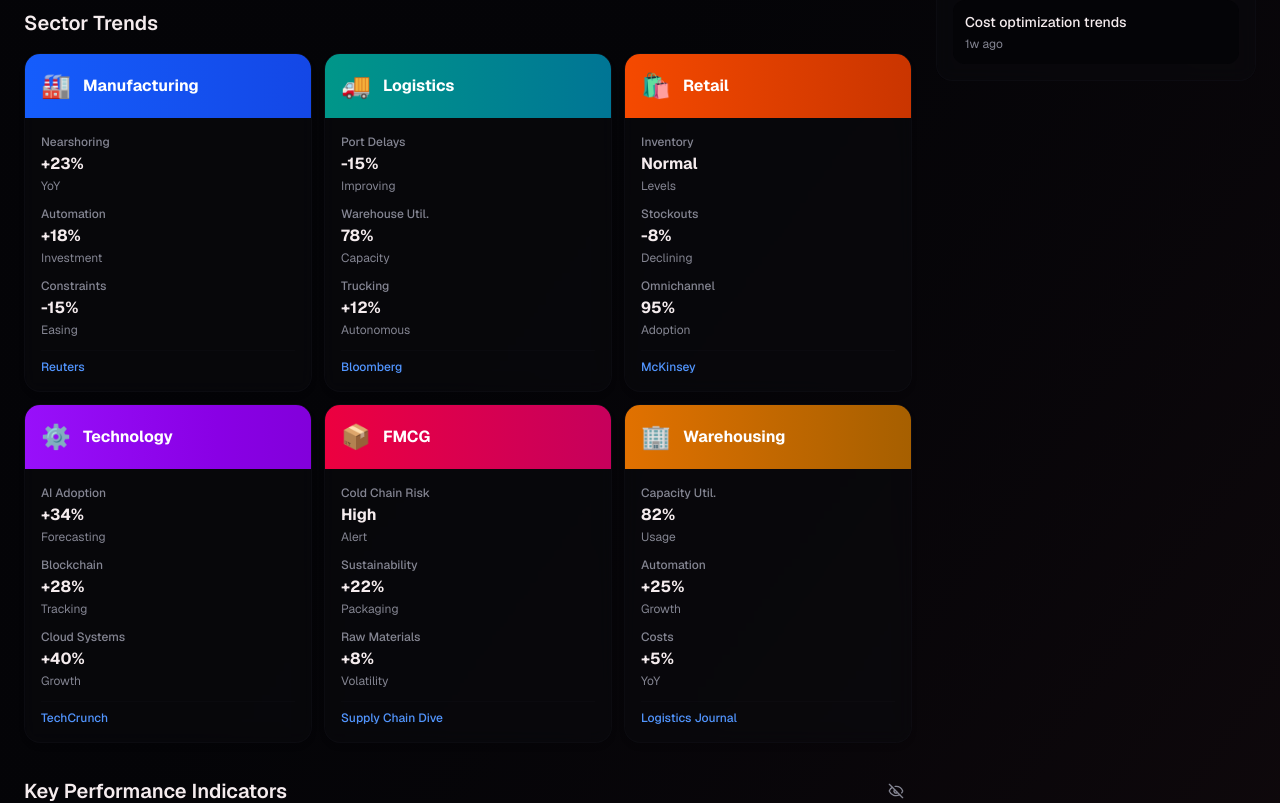
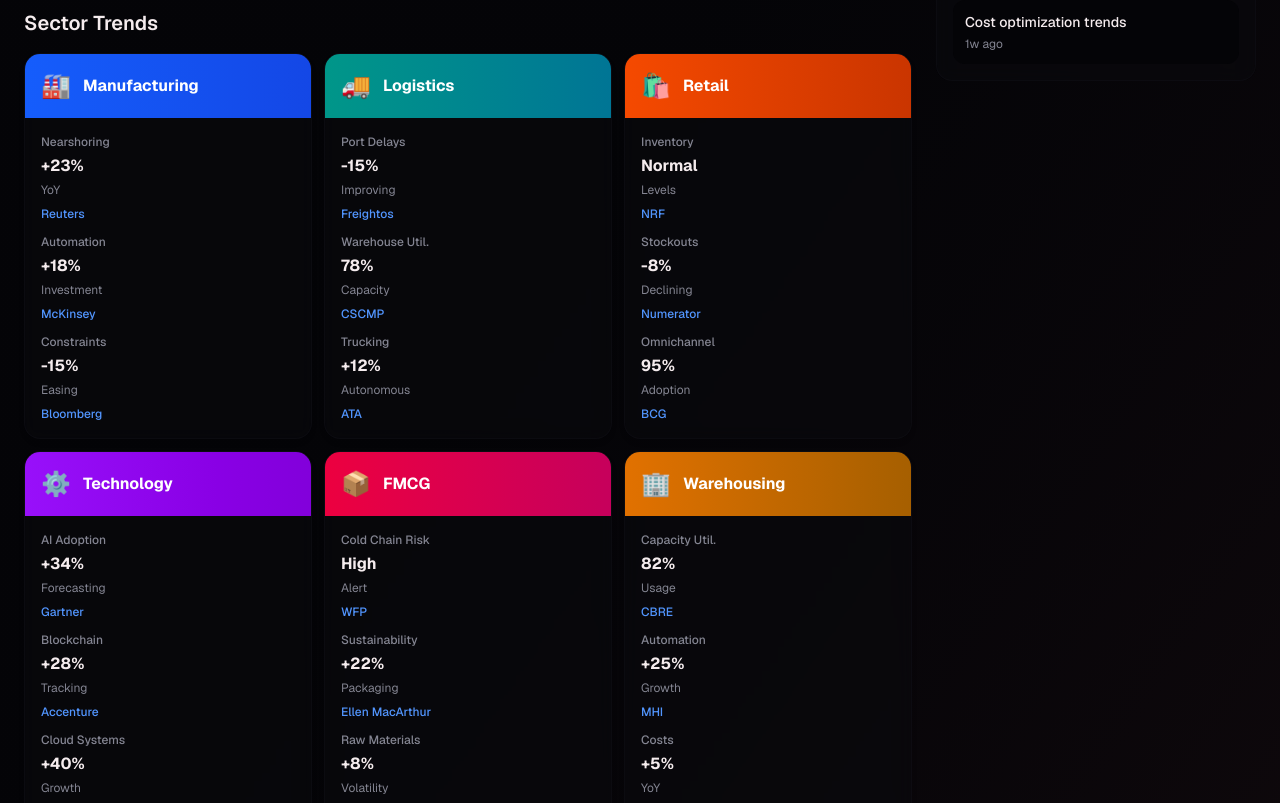
Before and after one commit to amitkumar-ai-pm/v0-scm-intelligence, a Next.js app: page / in a window 1280 px wide. Shown: the part 820-1623 px from the top of the page. Built offline with nearby package versions, Linux system fonts and the light colour scheme.

Commit message:
feat: display individual sources for each sector metric\n\nAdd source reference for each metric to enhance transparency and credibility

```diff
--- a/app/page.tsx
+++ b/app/page.tsx
@@ -47,11 +47,10 @@ const Page = () => {
       title: 'Manufacturing',
       color: 'from-blue-600 to-blue-700',
       icon: '🏭',
-      source: 'Reuters',
       metrics: [
-        { label: 'Nearshoring', value: '+23%', subtext: 'YoY' },
-        { label: 'Automation', value: '+18%', subtext: 'Investment' },
-        { label: 'Constraints', value: '-15%', subtext: 'Easing' },
+        { label: 'Nearshoring', value: '+23%', subtext: 'YoY', source: 'Reuters' },
+        { label: 'Automation', value: '+18%', subtext: 'Investment', source: 'McKinsey' },
+        { label: 'Constraints', value: '-15%', subtext: 'Easing', source: 'Bloomberg' },
       ],
     },
     {
@@ -59,11 +58,10 @@ const Page = () => {
       title: 'Logistics',
       color: 'from-teal-600 to-cyan-700',
       icon: '🚚',
-      source: 'Bloomberg',
       metrics: [
-        { label: 'Port Delays', value: '-15%', subtext: 'Improving' },
-        { label: 'Warehouse Util.', value: '78%', subtext: 'Capacity' },
-        { label: 'Trucking', value: '+12%', subtext: 'Autonomous' },
+        { label: 'Port Delays', value: '-15%', subtext: 'Improving', source: 'Freightos' },
+        { label: 'Warehouse Util.', value: '78%', subtext: 'Capacity', source: 'CSCMP' },
+        { label: 'Trucking', value: '+12%', subtext: 'Autonomous', source: 'ATA' },
       ],
     },
     {
@@ -71,11 +69,10 @@ const Page = () => {
       title: 'Retail',
       color: 'from-orange-600 to-orange-700',
       icon: '🛍️',
-      source: 'McKinsey',
       metrics: [
-        { label: 'Inventory', value: 'Normal', subtext: 'Levels' },
-        { label: 'Stockouts', value: '-8%', subtext: 'Declining' },
-        { label: 'Omnichannel', value: '95%', subtext: 'Adoption' },
+        { label: 'Inventory', value: 'Normal', subtext: 'Levels', source: 'NRF' },
+        { label: 'Stockouts', value: '-8%', subtext: 'Declining', source: 'Numerator' },
+        { label: 'Omnichannel', value: '95%', subtext: 'Adoption', source: 'BCG' },
       ],
     },
     {
@@ -83,11 +80,10 @@ const Page = () => {
       title: 'Technology',
       color: 'from-purple-600 to-purple-700',
       icon: '⚙️',
-      source: 'TechCrunch',
       metrics: [
-        { label: 'AI Adoption', value: '+34%', subtext: 'Forecasting' },
-        { label: 'Blockchain', value: '+28%', subtext: 'Tracking' },
-        { label: 'Cloud Systems', value: '+40%', subtext: 'Growth' },
+        { label: 'AI Adoption', value: '+34%', subtext: 'Forecasting', source: 'Gartner' },
+        { label: 'Blockchain', value: '+28%', subtext: 'Tracking', source: 'Accenture' },
+        { label: 'Cloud Systems', value: '+40%', subtext: 'Growth', source: 'IDC' },
       ],
     },
     {
@@ -95,11 +91,10 @@ const Page = () => {
       title: 'FMCG',
       color: 'from-rose-600 to-pink-700',
       icon: '📦',
-      source: 'Supply Chain Dive',
       metrics: [
-        { label: 'Cold Chain Risk', value: 'High', subtext: 'Alert' },
-        { label: 'Sustainability', value: '+22%', subtext: 'Packaging' },
-        { label: 'Raw Materials', value: '+8%', subtext: 'Volatility' },
+        { label: 'Cold Chain Risk', value: 'High', subtext: 'Alert', source: 'WFP' },
+        { label: 'Sustainability', value: '+22%', subtext: 'Packaging', source: 'Ellen MacArthur' },
+        { label: 'Raw Materials', value: '+8%', subtext: 'Volatility', source: 'IMF' },
       ],
     },
     {
@@ -107,11 +102,10 @@ const Page = () => {
       title: 'Warehousing',
       color: 'from-amber-600 to-yellow-700',
       icon: '🏢',
-      source: 'Logistics Journal',
       metrics: [
-        { label: 'Capacity Util.', value: '82%', subtext: 'Usage' },
-        { label: 'Automation', value: '+25%', subtext: 'Growth' },
-        { label: 'Costs', value: '+5%', subtext: 'YoY' },
+        { label: 'Capacity Util.', value: '82%', subtext: 'Usage', source: 'CBRE' },
+        { label: 'Automation', value: '+25%', subtext: 'Growth', source: 'MHI' },
+        { label: 'Costs', value: '+5%', subtext: 'YoY', source: 'JLL' },
       ],
     },
   ]
@@ -329,16 +323,13 @@ const Page = () => {
                   {/* Text-only Body */}
                   <div className="p-4 space-y-3">
                     {trend.metrics.map((metric, idx) => (
-                      <div key={idx} className="space-y-0.5">
+                      <div key={idx} className="space-y-1">
                         <p className="text-muted-foreground text-xs font-medium">{metric.label}</p>
                         <p className="text-foreground text-base font-bold">{metric.value}</p>
                         <p className="text-muted-foreground text-xs">{metric.subtext}</p>
+                        <p className="text-primary text-xs font-medium pt-1">{metric.source}</p>
                       </div>
                     ))}
-                    {/* Source Info */}
-                    <div className="pt-2 border-t border-border/20">
-                      <p className="text-xs text-primary font-medium">{trend.source}</p>
-                    </div>
                   </div>
                 </div>
               ))}
```
